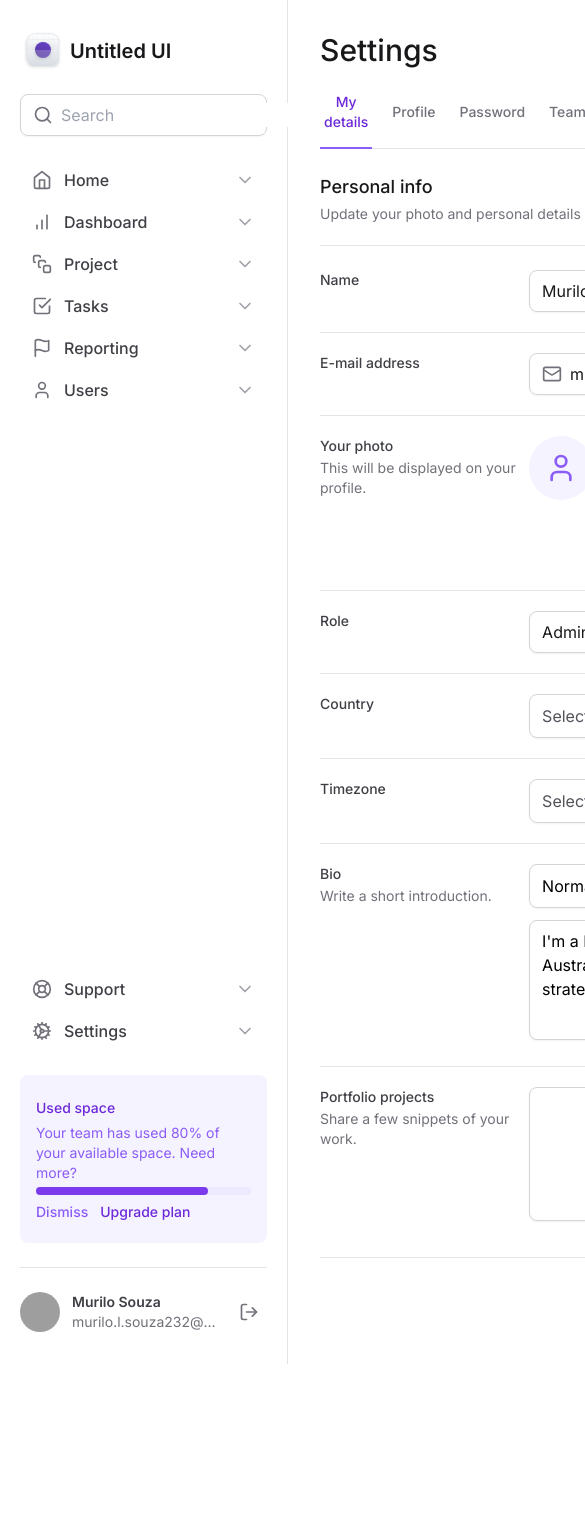
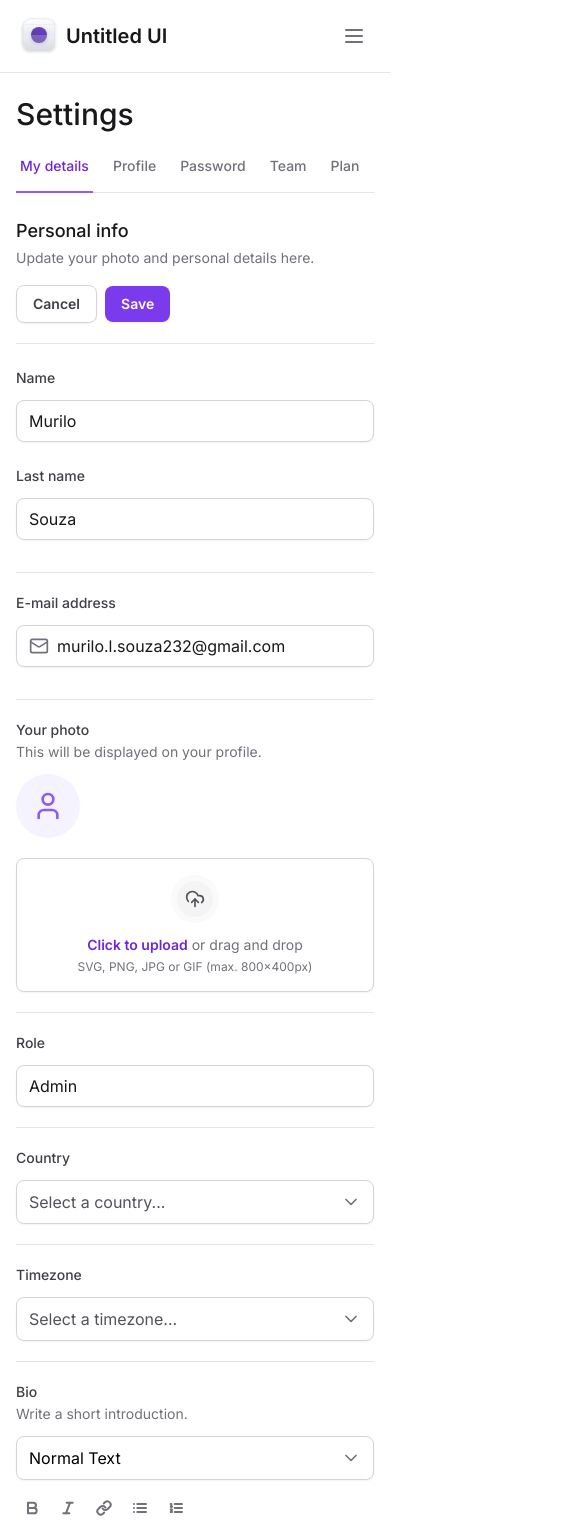
Before and after one commit to murilo-souza/Tailwind-Web-NextJs, a Next.js app: page / in a window 390 px wide. Shown: the top 1534 px of the page, 585 px wide, since content can reach past the window. Before the commit the page ends 1364 px from the top, so only its background shows below. Built offline with nearby package versions, Linux system fonts and the light colour scheme; grey boxes are pictures that could not be loaded.

Commit message:
feat: add responsive design and theme dark on sidebar

```diff
--- a/package.json
+++ b/package.json
@@ -10,6 +10,8 @@
   },
   "dependencies": {
     "@formkit/auto-animate": "^0.8.1",
+    "@radix-ui/react-collapsible": "^1.0.3",
+    "@radix-ui/react-scroll-area": "^1.0.5",
     "@radix-ui/react-select": "^2.0.0",
     "@radix-ui/react-tabs": "^1.0.4",
     "framer-motion": "^11.0.5",
@@ -17,6 +19,7 @@
     "next": "14.1.0",
     "react": "^18",
     "react-dom": "^18",
+    "tailwind-merge": "^2.2.1",
     "tailwind-variants": "^0.2.0"
   },
   "devDependencies": {
--- a/src/app/layout.tsx
+++ b/src/app/layout.tsx
@@ -18,9 +18,11 @@ export default function RootLayout({
   return (
     <html lang="en" className="antialiased">
       <body className={inter.className}>
-        <div className="grid min-h-screen grid-cols-app">
+        <div className="min-h-screen lg:grid lg:grid-cols-app">
           <Sidebar />
-          <main className="px-8 pb-12 pt-8">{children}</main>
+          <main className="max-w-[100vw] px-4 pb-12 pt-24 lg:col-start-2 lg:px-8 lg:pt-8">
+            {children}
+          </main>
         </div>
       </body>
     </html>
--- a/src/app/page.tsx
+++ b/src/app/page.tsx
@@ -14,7 +14,7 @@ export default function Home() {
       <SettingsTabs />
 
       <div className="mt-6 flex flex-col ">
-        <div className=" flex items-center justify-between border-b border-zinc-200 pb-5">
+        <div className=" flex flex-col justify-between gap-4 border-b border-zinc-200 pb-5 lg:flex-row lg:items-center">
           <div className="space-y-1">
             <h2 className="text-lg font-medium text-zinc-900">Personal info</h2>
             <span className="text-sm text-zinc-500">
@@ -36,25 +36,34 @@ export default function Home() {
           id="settings"
           className="mt-6 flex w-full flex-col gap-5 divide-y divide-zinc-200"
         >
-          <div className="grid grid-cols-form gap-3">
+          <div className="flex flex-col gap-3 lg:grid lg:grid-cols-form">
             <label
               htmlFor="firstName"
               className="text-sm font-medium text-zinc-700"
             >
               Name
             </label>
-            <div className="grid grid-cols-2 gap-6">
+            <div className="flex flex-col gap-6 lg:grid lg:grid-cols-2">
               <Input.Root>
                 <Input.Control id="firstName" defaultValue="Murilo" />
               </Input.Root>
-              <Input.Root>
-                <Input.Control defaultValue="Souza" />
-              </Input.Root>
+
+              <div className="flex flex-col gap-3 lg:block">
+                <label
+                  htmlFor="lastName"
+                  className="text-sm font-medium text-zinc-700 lg:sr-only"
+                >
+                  Last name
+                </label>
+                <Input.Root>
+                  <Input.Control id="lastName" defaultValue="Souza" />
+                </Input.Root>
+              </div>
             </div>
             <div />
           </div>
 
-          <div className="grid grid-cols-form gap-3 pt-5">
+          <div className="flex flex-col gap-3 pt-5 lg:grid lg:grid-cols-form">
             <label
               htmlFor="email"
               className="text-sm font-medium text-zinc-700"
@@ -76,7 +85,7 @@ export default function Home() {
             <div />
           </div>
 
-          <div className="grid grid-cols-form gap-3 pt-5">
+          <div className="flex flex-col gap-3 pt-5 lg:grid lg:grid-cols-form">
             <label
               htmlFor="photo"
               className="text-sm font-medium text-zinc-700"
@@ -87,14 +96,14 @@ export default function Home() {
               </span>
             </label>
 
-            <FileInput.Root className="flex items-start gap-5">
+            <FileInput.Root className="flex flex-col gap-5 lg:flex-row lg:items-start">
               <FileInput.ImagePreview />
               <FileInput.Trigger />
               <FileInput.Control />
             </FileInput.Root>
           </div>
 
-          <div className="grid grid-cols-form gap-3 pt-5">
+          <div className="flex flex-col gap-3 pt-5 lg:grid lg:grid-cols-form">
             <label htmlFor="role" className="text-sm font-medium text-zinc-700">
               Role
             </label>
@@ -103,7 +112,7 @@ export default function Home() {
             </Input.Root>
           </div>
 
-          <div className="grid grid-cols-form gap-3 pt-5">
+          <div className="flex flex-col gap-3 pt-5 lg:grid lg:grid-cols-form">
             <label
               htmlFor="country"
               className="text-sm font-medium text-zinc-700"
@@ -116,7 +125,7 @@ export default function Home() {
             </Select>
           </div>
 
-          <div className="grid grid-cols-form gap-3 pt-5">
+          <div className="flex flex-col gap-3 pt-5 lg:grid lg:grid-cols-form">
             <label
               htmlFor="timezone"
               className="text-sm font-medium text-zinc-700"
@@ -132,7 +141,7 @@ export default function Home() {
             </Select>
           </div>
 
-          <div className="grid grid-cols-form gap-3 pt-5">
+          <div className="flex flex-col gap-3 pt-5 lg:grid lg:grid-cols-form">
             <label htmlFor="bio" className="text-sm font-medium text-zinc-700">
               Bio
               <span className="mt-0.5 block text-sm font-normal text-zinc-500">
@@ -140,7 +149,7 @@ export default function Home() {
               </span>
             </label>
             <div className="space-y-3">
-              <div className="grid grid-cols-2 gap-3">
+              <div className="flex flex-col gap-3 lg:grid lg:grid-cols-2">
                 <Select placeholder="" defaultValue="normal">
                   <SelectItem value="normal" text="Normal Text" />
                   <SelectItem value="md" text="Markdown" />
@@ -170,7 +179,7 @@ export default function Home() {
             </div>
           </div>
 
-          <div className="grid grid-cols-form gap-3 pt-5">
+          <div className="flex flex-col gap-3 pt-5 lg:grid lg:grid-cols-form">
             <label
               htmlFor="projects"
               className="text-sm font-medium text-zinc-700"
--- a/src/components/Button.tsx
+++ b/src/components/Button.tsx
@@ -11,7 +11,8 @@ const button = tv({
   variants: {
     variant: {
       primary: 'bg-violet-600 text-white hover:bg-violet-700',
-      ghost: 'rounded-md px-2 hover:bg-zinc-100 shadow-none text-zinc-500',
+      ghost:
+        'rounded-md px-2 hover:bg-zinc-100 dark:hover:bg-zinc-800 shadow-none text-zinc-500 dark:text-zinc-400',
       outline: 'border border-zinc-300 text-zinc-700 hover:bg-zinc-50',
     },
   },
--- a/src/components/Input.tsx
+++ b/src/components/Input.tsx
@@ -1,4 +1,5 @@
 import { ComponentProps } from 'react'
+import { twMerge } from 'tailwind-merge'
 
 type InputPrefixProps = ComponentProps<'div'>
 
@@ -11,7 +12,7 @@ type InputControlProps = ComponentProps<'input'>
 export function Control(props: InputControlProps) {
   return (
     <input
-      className="flex-1 border-0 bg-transparent p-0 text-zinc-900 placeholder-zinc-600 outline-none"
+      className="flex-1 border-0 bg-transparent p-0 text-zinc-900 placeholder-zinc-600 outline-none dark:text-zinc-100 dark:placeholder-zinc-400"
       {...props}
     />
   )
@@ -22,7 +23,12 @@ type InputRootProps = ComponentProps<'div'>
 export function Root(props: InputRootProps) {
   return (
     <div
-      className="flex w-full items-center gap-2 rounded-lg border border-zinc-300 px-3 py-2 shadow-sm focus-within:border-violet-300 focus-within:ring-4 focus-within:ring-violet-100"
+      className={twMerge(
+        'flex w-full items-center gap-2 rounded-lg border border-zinc-300 px-3 py-2 shadow-sm ',
+        'focus-within:border-violet-300 focus-within:ring-4 focus-within:ring-violet-100',
+        'dark:border-zinc-700 dark:bg-zinc-800 dark:focus-within:border-violet-500 dark:focus-within:ring-violet-500/20',
+        props.className,
+      )}
       {...props}
     />
   )
--- a/src/components/SettingsTabs/TabItem.tsx
+++ b/src/components/SettingsTabs/TabItem.tsx
@@ -15,7 +15,7 @@ export function TabItem({ title, value, isSelected = false }: TabItemProps) {
       value={value}
       className="group relative px-1 pb-4 text-sm font-medium text-zinc-500 outline-none hover:text-violet-700 data-[state=active]:text-violet-700"
     >
-      <span className="rounded group-focus-visible:ring-2 group-focus-visible:ring-violet-400 group-focus-visible:ring-offset-4">
+      <span className="whitespace-nowrap rounded group-focus-visible:ring-2 group-focus-visible:ring-violet-400 group-focus-visible:ring-offset-4">
         {title}
       </span>
 
--- a/src/components/SettingsTabs/index.tsx
+++ b/src/components/SettingsTabs/index.tsx
@@ -1,6 +1,7 @@
 'use client'
 
 import * as Tabs from '@radix-ui/react-tabs'
+import * as ScrollArea from '@radix-ui/react-scroll-area'
 import { TabItem } from './TabItem'
 import { useState } from 'react'
 
@@ -9,6 +10,8 @@ export function SettingsTabs() {
 
   return (
     <Tabs.Root value={currentTab} onValueChange={setCurrentTab}>
+      <ScrollArea.Root className="w-full" type="scroll">
+        <ScrollArea.Viewport className="w-full overflow-x-scroll">
           <Tabs.List className="mt-6 flex w-full items-center gap-4 border-b border-zinc-200">
             <TabItem
               value="tab1"
@@ -25,8 +28,16 @@ export function SettingsTabs() {
               title="Password"
               isSelected={currentTab === 'tab3'}
             />
-        <TabItem value="tab4" title="Team" isSelected={currentTab === 'tab4'} />
-        <TabItem value="tab5" title="Plan" isSelected={currentTab === 'tab5'} />
+            <TabItem
+              value="tab4"
+              title="Team"
+              isSelected={currentTab === 'tab4'}
+            />
+            <TabItem
+              value="tab5"
+              title="Plan"
+              isSelected={currentTab === 'tab5'}
+            />
             <TabItem
               value="tab6"
               title="Billing"
@@ -53,6 +64,14 @@ export function SettingsTabs() {
               isSelected={currentTab === 'tab10'}
             />
           </Tabs.List>
+        </ScrollArea.Viewport>
+        <ScrollArea.Scrollbar
+          className="flex h-0.5 translate-y-1.5 touch-none select-none flex-col bg-zinc-100"
+          orientation="horizontal"
+        >
+          <ScrollArea.Thumb />
+        </ScrollArea.Scrollbar>
+      </ScrollArea.Root>
     </Tabs.Root>
   )
 }
--- a/src/components/Sidebar/Logo.tsx
+++ b/src/components/Sidebar/Logo.tsx
@@ -1,6 +1,6 @@
 export function Logo() {
   return (
-    <strong className="mx-1 flex items-center gap-2 text-xl font-semibold text-zinc-900">
+    <strong className="mx-1 flex items-center gap-2 text-xl font-semibold text-zinc-900 dark:text-zinc-100">
       <svg
         width={38}
         height={38}
--- a/src/components/Sidebar/MainNavigation/NavItem.tsx
+++ b/src/components/Sidebar/MainNavigation/NavItem.tsx
@@ -10,13 +10,13 @@ export function NavItem({ title, icon: Icon }: NavItemProps) {
   return (
     <a
       href="#"
-      className="group flex items-center gap-3 rounded px-3 py-2 hover:bg-violet-50"
+      className="group flex items-center gap-3 rounded px-3 py-2 hover:bg-violet-50 dark:hover:bg-zinc-800"
     >
       <Icon className="h-5 w-5 text-zinc-500" />
-      <span className="font-medium text-zinc-700 group-hover:text-violet-500">
+      <span className="font-medium text-zinc-700 group-hover:text-violet-500 dark:text-zinc-100 dark:group-hover:text-violet-300">
         {title}
       </span>
-      <ChevronDown className="ml-auto h-5 w-5 text-zinc-400 group-hover:text-violet-300" />
+      <ChevronDown className="ml-auto h-5 w-5 text-zinc-400 group-hover:text-violet-300 dark:text-zinc-600" />
     </a>
   )
 }
--- a/src/components/Sidebar/Profile.tsx
+++ b/src/components/Sidebar/Profile.tsx
@@ -11,10 +11,10 @@ export function Profile() {
       />
 
       <div className="flex flex-col truncate">
-        <span className="text-sm font-semibold text-zinc-700">
+        <span className="text-sm font-semibold text-zinc-700 dark:text-zinc-100">
           Murilo Souza
         </span>
-        <span className="truncate text-sm text-zinc-500">
+        <span className="truncate text-sm text-zinc-500 dark:text-zinc-400">
           murilo.l.souza232@gmail.com
         </span>
       </div>
--- a/src/components/Sidebar/UsedSpaceWidget.tsx
+++ b/src/components/Sidebar/UsedSpaceWidget.tsx
@@ -1,28 +1,28 @@
 export function UsedSpaceWidget() {
   return (
-    <div className="flex flex-col gap-4 rounded-lg bg-violet-50 px-4 py-5">
+    <div className="flex flex-col gap-4 rounded-lg bg-violet-50 px-4 py-5 dark:bg-zinc-800">
       <div className="space-y-1">
-        <span className="text-sm/5 font-medium text-violet-700">
+        <span className="text-sm/5 font-medium text-violet-700 dark:text-zinc-100">
           Used space
         </span>
-        <p className="text-sm/5 text-violet-500">
+        <p className="text-sm/5 text-violet-500 dark:text-zinc-400">
           Your team has used 80% of your available space. Need more?
         </p>
 
-        <div className="h-2 rounded-full bg-violet-100">
-          <div className="h-2 w-4/5 rounded-full bg-violet-600" />
+        <div className="h-2 rounded-full bg-violet-100 dark:bg-zinc-600">
+          <div className="h-2 w-4/5 rounded-full bg-violet-600 dark:bg-violet-400" />
         </div>
 
         <div className="space-x-3">
           <button
             type="button"
-            className="text-sm font-medium text-violet-500 hover:text-violet-700"
+            className="text-sm font-medium text-violet-500 hover:text-violet-700 dark:text-violet-300 dark:hover:text-violet-200"
           >
             Dismiss
           </button>
           <button
             type="button"
-            className="text-sm font-medium text-violet-700 hover:text-purple-900"
+            className="text-sm font-medium text-violet-700 hover:text-purple-900 dark:text-zinc-300 dark:hover:text-zinc-100"
           >
             Upgrade plan
           </button>
--- a/src/components/Sidebar/index.tsx
+++ b/src/components/Sidebar/index.tsx
@@ -1,21 +1,38 @@
-import { Cog, LifeBuoy, Search } from 'lucide-react'
+'use client'
+
+import { Cog, LifeBuoy, Menu, Search } from 'lucide-react'
 import { Logo } from './Logo'
 import { MainNavigation } from './MainNavigation'
 import { NavItem } from './MainNavigation/NavItem'
 import { UsedSpaceWidget } from './UsedSpaceWidget'
 import { Profile } from './Profile'
+import * as Collapsible from '@radix-ui/react-collapsible'
 import * as Input from '../Input'
+import { Button } from '../Button'
 
 export function Sidebar() {
   return (
-    <aside className="flex flex-col gap-6 border-r border-zinc-200 px-5 py-8">
+    <Collapsible.Root className="fixed left-0 right-0 top-0 z-20 flex flex-col gap-6 border-b border-zinc-200 bg-white p-4 data-[state=open]:bottom-0 lg:right-auto lg:w-80 lg:overflow-y-auto lg:border-r lg:px-5 lg:py-8 lg:data-[state=closed]:bottom-0  dark:border-zinc-800 dark:bg-zinc-900 lg:[&::-webkit-scrollbar]:hidden">
+      <div className="flex items-center justify-between">
         <Logo />
+        <Collapsible.Trigger className="lg:hidden" asChild>
+          <Button variant="ghost">
+            <Menu className="h-6 w-6" />
+          </Button>
+        </Collapsible.Trigger>
+      </div>
+
+      <Collapsible.Content
+        forceMount
+        className="flex flex-1 flex-col gap-6 data-[state=closed]:hidden lg:data-[state=closed]:flex"
+      >
         <Input.Root>
           <Input.Prefix>
             <Search className="h-5 w-5 text-zinc-500" />
           </Input.Prefix>
-        <Input.Control placeholder="Search" className="outline-none" />
+          <Input.Control placeholder="Search" />
         </Input.Root>
+
         <MainNavigation />
 
         <div className="mt-auto flex flex-col gap-6">
@@ -26,10 +43,11 @@ export function Sidebar() {
 
           <UsedSpaceWidget />
 
-        <div className="h-px bg-zinc-200" />
+          <div className="h-px bg-zinc-200 dark:bg-zinc-700" />
 
           <Profile />
         </div>
-    </aside>
+      </Collapsible.Content>
+    </Collapsible.Root>
   )
 }
```
Also changed, not shown: 1 other file (tests, documents, lock files or other folders). Lines whose indentation alone changed are shown as unchanged.
